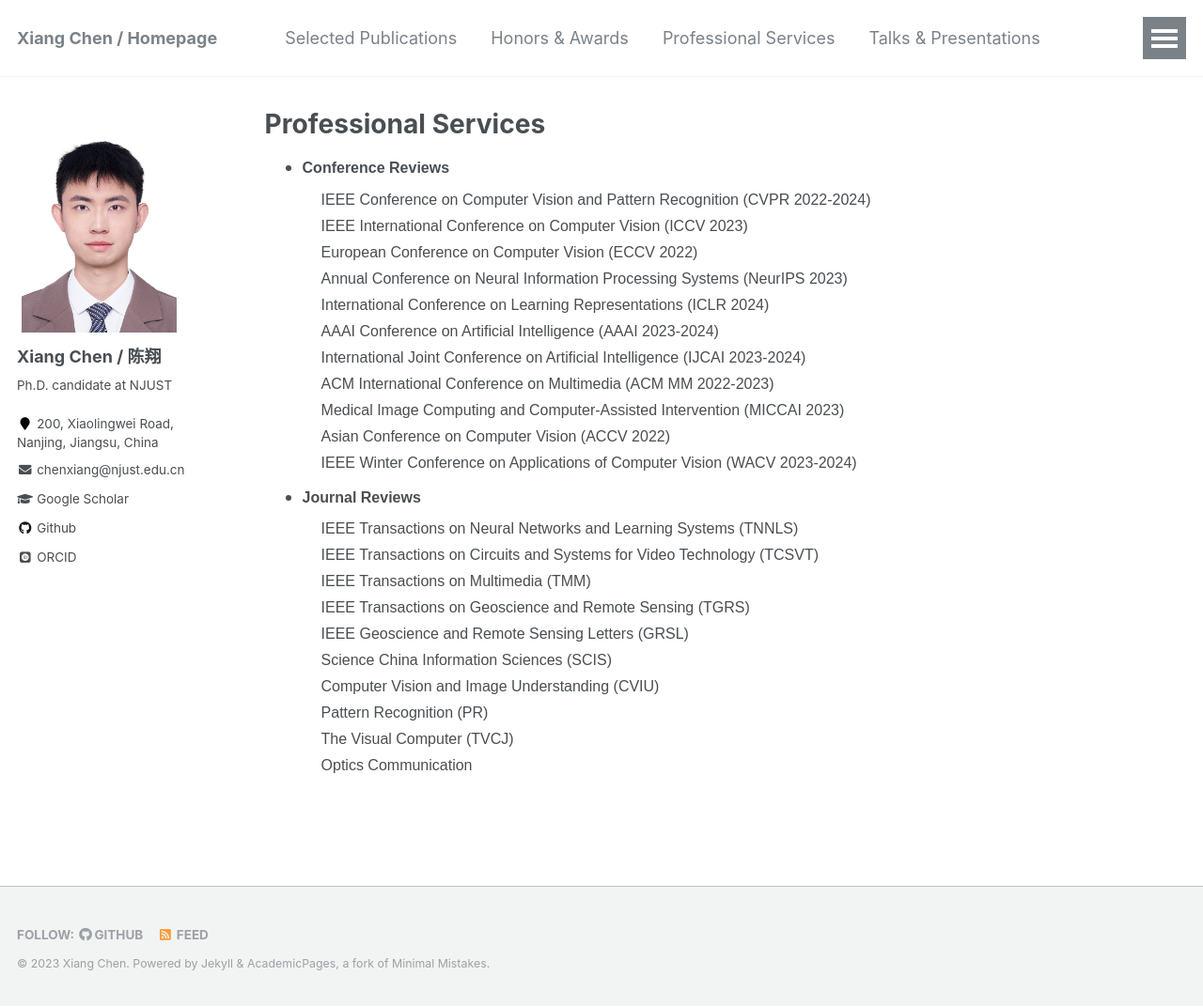
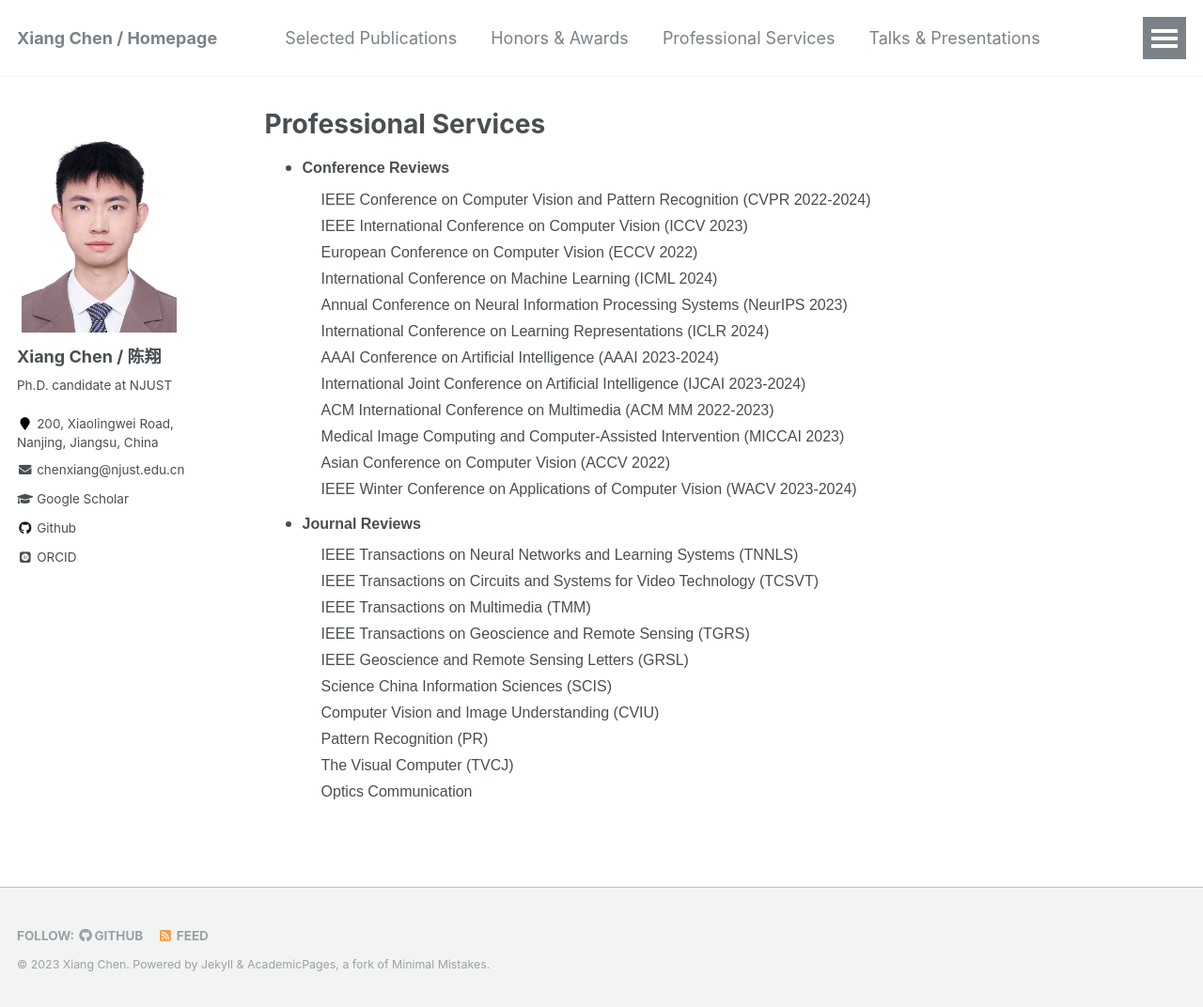
Before and after one commit to cschenxiang/cschenxiang.github.io, a Jekyll site: the page built from _pages/services.html, in a window 1280 px wide and 1072 px high. Shown: the whole window at 94% size. Built offline with Jekyll 4.4.1, drawn with Linux system fonts in a browser that asks for light colours; some web fonts are replaced.

Commit message:
Update services.html

```diff
--- a/_pages/services.html
+++ b/_pages/services.html
@@ -13,6 +13,7 @@ author_profile: true
 IEEE Conference on Computer Vision and Pattern Recognition (CVPR 2022-2024) <br>
 IEEE International Conference on Computer Vision (ICCV 2023) </br>
 European Conference on Computer Vision (ECCV 2022) </br>
+International Conference on Machine Learning (ICML 2024) </br>
 Annual Conference on Neural Information Processing Systems (NeurIPS 2023) </br>
 International Conference on Learning Representations (ICLR 2024)</br>
 AAAI Conference on Artificial Intelligence (AAAI 2023-2024) </br>
```
